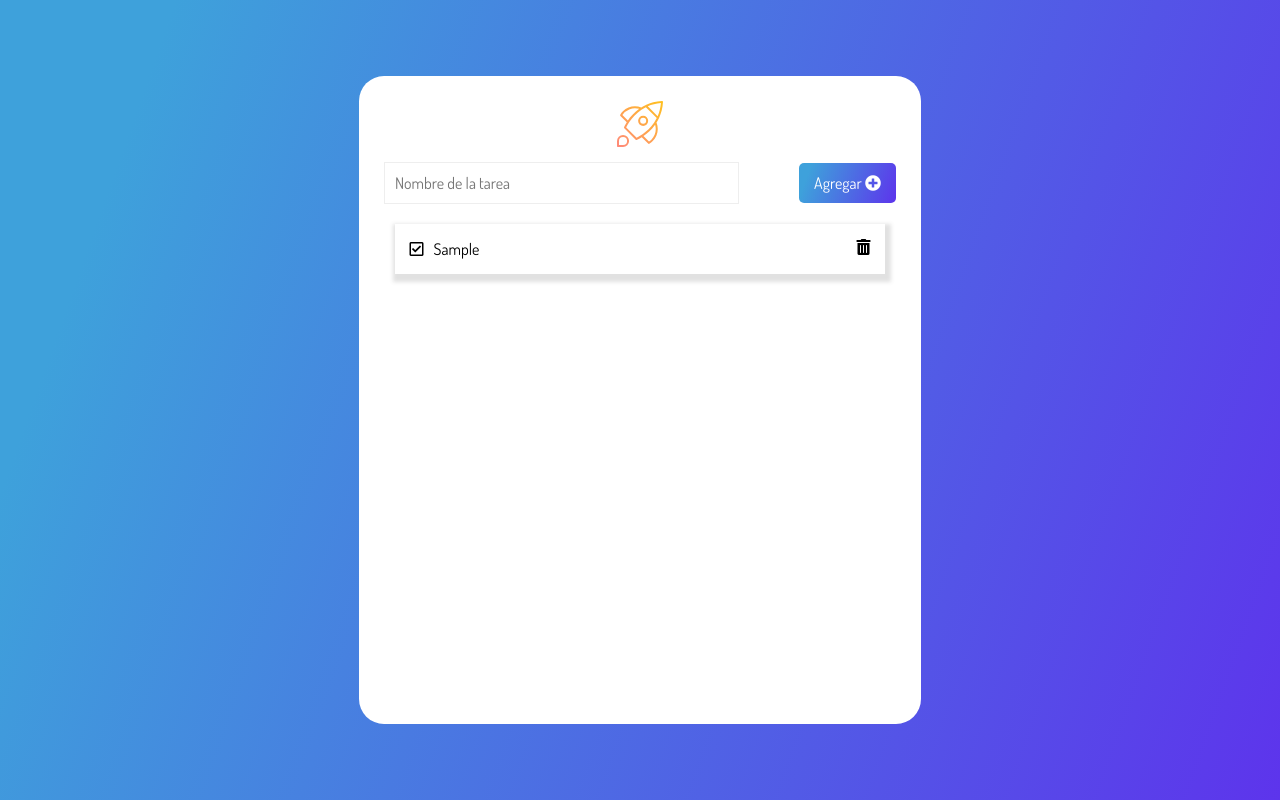
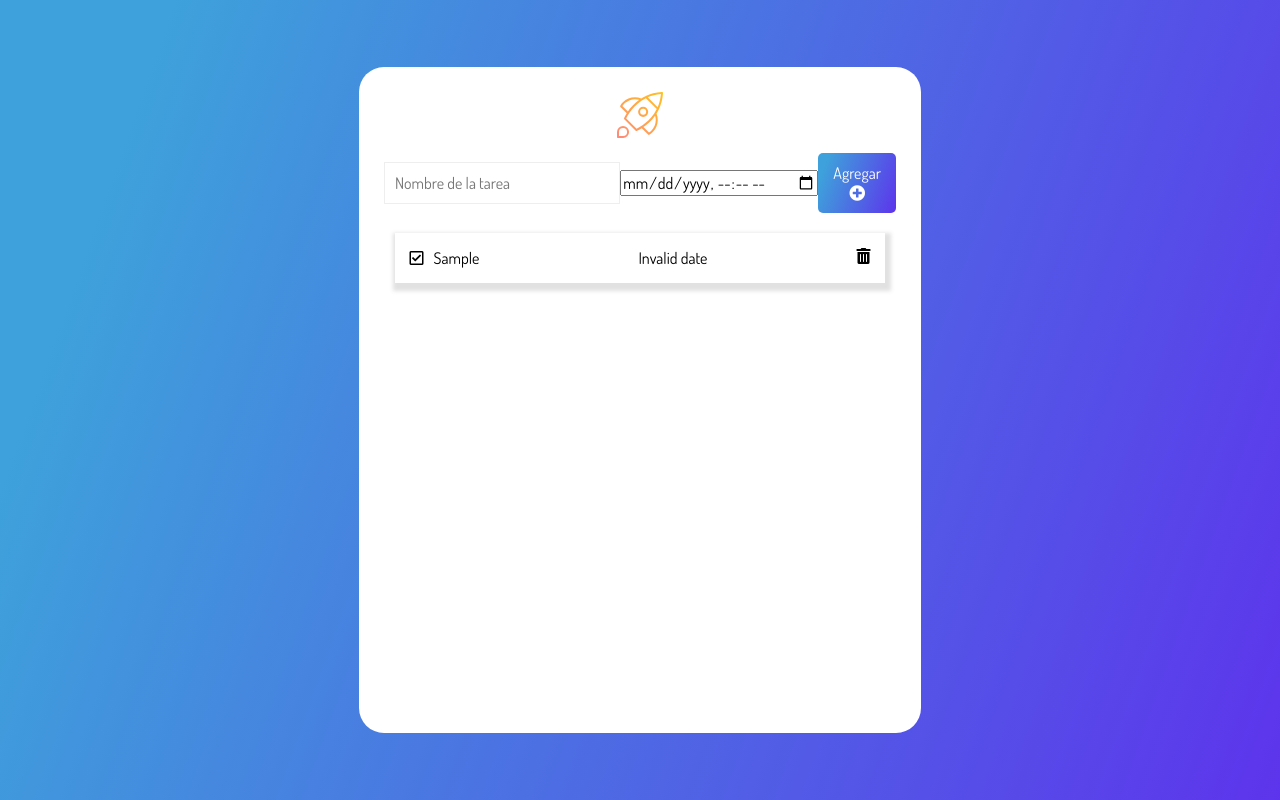
Before and after one commit to VacaBigLord/almacenando-datos-locales, a plain HTML site: page index.html in a window 1280 px wide. Both pictures are taken after typing "Sample" into the empty fields and a click on the button "Agregar". Drawn offline with nearby package versions, Linux system fonts and the light colour scheme.

Commit message:
fecha agregada con libreria moment

```diff
--- a/index.html
+++ b/index.html
@@ -31,6 +31,11 @@
               autocomplete="off"
               data-form-input
             />
+            <input
+            type="datetime-local"
+            data-form-date
+            placeholder="YYYY/MM/DD"
+            />
             <button type="submit" class="btnCreate" data-form-btn>
               Agregar <i class="fas fa-plus-circle"></i>
             </button>
@@ -40,6 +45,7 @@
         </ul>
       </div>
     </main>
+    <script src="https://cdnjs.cloudflare.com/ajax/libs/moment.js/2.29.4/moment.min.js"></script>
     <script type="module" src="script.js"></script>
   </body>
 </html>
--- a/script.js
+++ b/script.js
@@ -3,11 +3,21 @@ import deleteIcon from './components/deleteIcon.js';
 
 const btn = document.querySelector('[data-form-btn]');
 
+
+const addTask = (evento) => {
+  const list = document.querySelector('[data-list]');
+  const task = createTask(evento)
+  list.appendChild(task);
+}
+
+
 const createTask = (evento) => {
   evento.preventDefault();
   const input = document.querySelector('[data-form-input]');
+  const calendar = document.querySelector('[data-form-date]');
+  const date = calendar.value;
+  const dateFormat = moment(date).format('DD/MM/YYYY')
   const value = input.value;
-  const list = document.querySelector('[data-list]');
   const task = document.createElement('li');
   task.classList.add('card');
   input.value = '';
@@ -20,11 +30,14 @@ const createTask = (evento) => {
   taskContent.appendChild(checkComplete());
   taskContent.appendChild(titleTask);
   // task.innerHTML = content;
+  const dateElement = document.createElement('span');
+  dateElement.innerHTML = dateFormat;
 
   task.appendChild(taskContent);
+  task.appendChild(dateElement);
   task.appendChild(deleteIcon());
-  list.appendChild(task);
+  return task
 };
 
 //Arrow functions o funciones anonimas
-btn.addEventListener('click', createTask);
+btn.addEventListener('click', addTask);
```
